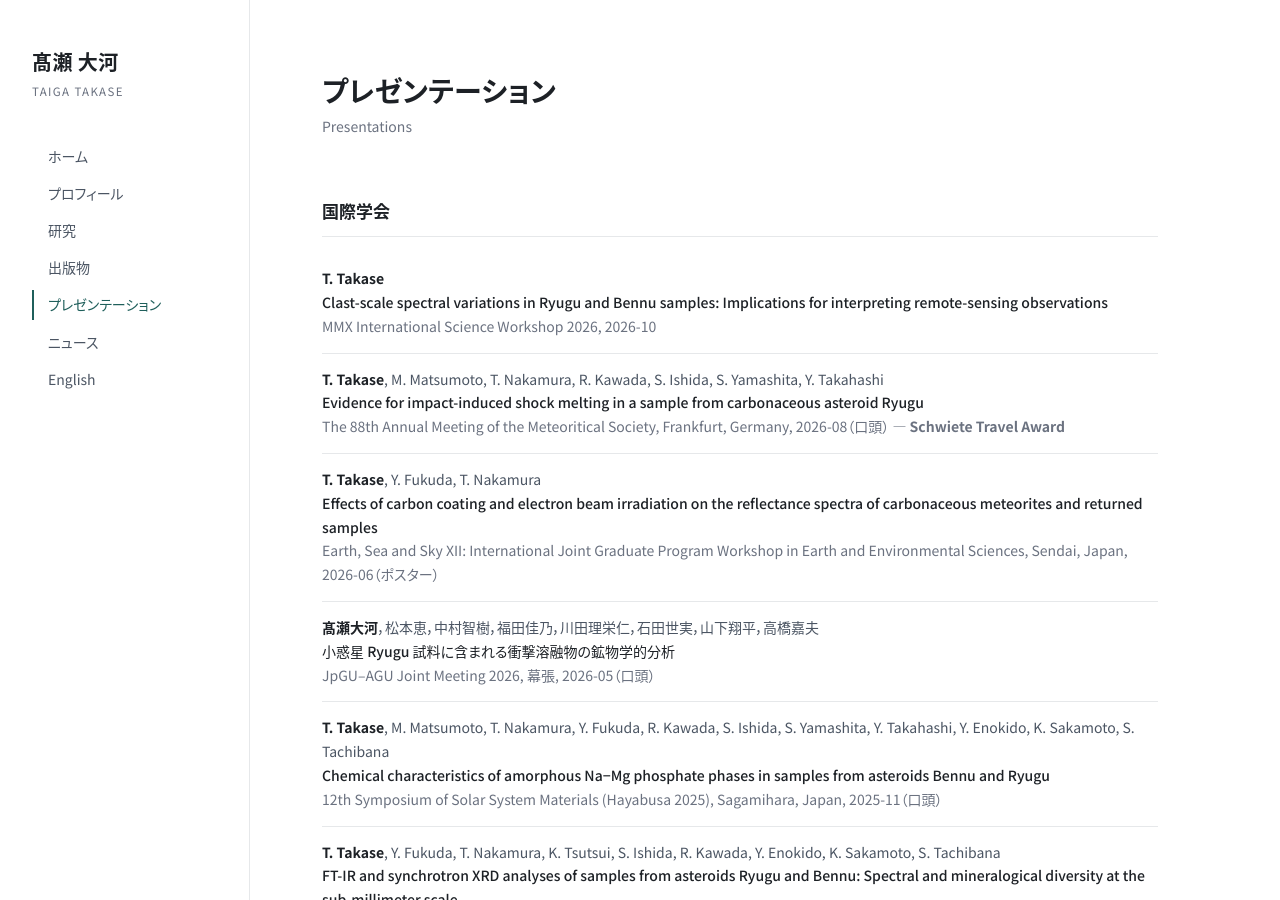
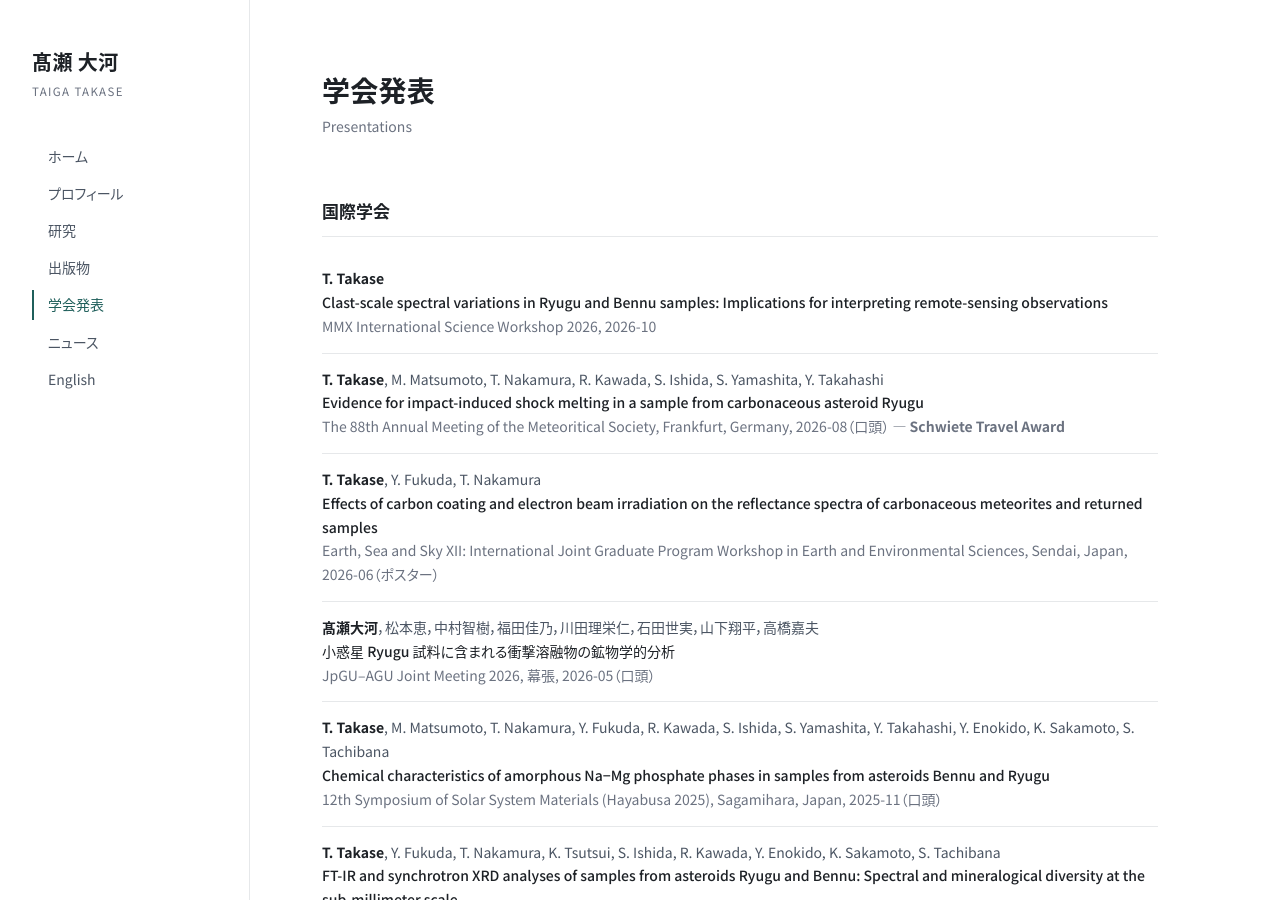
Before and after one commit to takasetaigat1/takasetaigat1.github.io, a Jekyll site: the page built from presentations.html, in a window 1280 px wide and 900 px high. Built offline with Jekyll 4.4.1, drawn with Linux system fonts in a browser that asks for light colours.

Commit message:
Rename presentations page to 学会発表
Co-Authored-By: Claude Fable 5.1 <noreply@anthropic.com>
Claude-Session: https://claude.ai/code/session_01WJ69PvNMxXwpNZfvYmXkxj

```diff
--- a/_config.yml
+++ b/_config.yml
@@ -37,7 +37,7 @@ nav:
   - { label: プロフィール, url: /profile/ }
   - { label: 研究,         url: /research/ }
   - { label: 出版物,       url: /publications/ }
-  - { label: プレゼンテーション, url: /presentations/ }
+  - { label: 学会発表, url: /presentations/ }
   - { label: ニュース,     url: /news/ }
   - { label: English,     url: /en/ }
 
--- a/presentations.html
+++ b/presentations.html
@@ -1,10 +1,10 @@
 ---
 layout: default
-title: プレゼンテーション
+title: 学会発表
 permalink: /presentations/
 ---
 <div class="page-title">
-  <h1>プレゼンテーション</h1>
+  <h1>学会発表</h1>
   <div class="muted">Presentations</div>
 </div>
 
```
